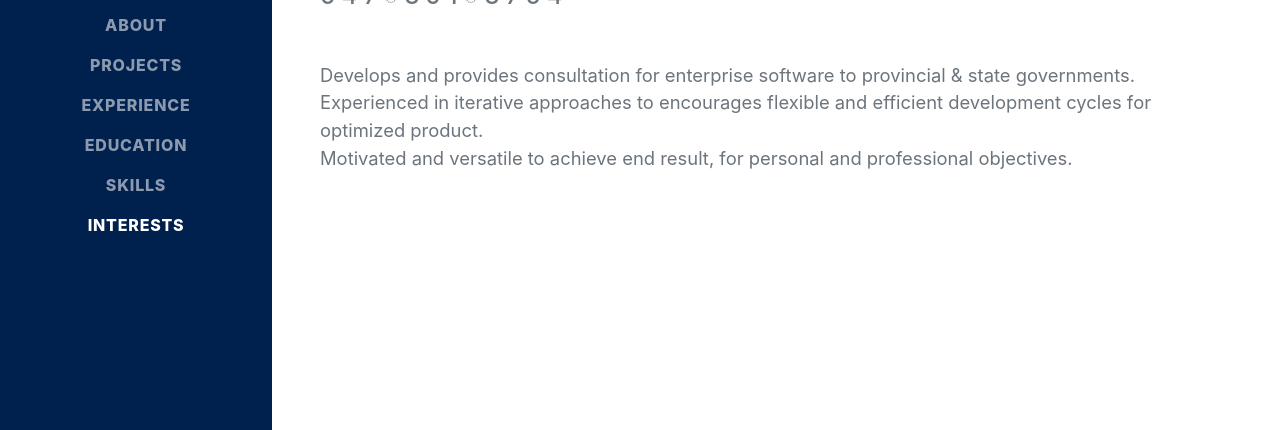
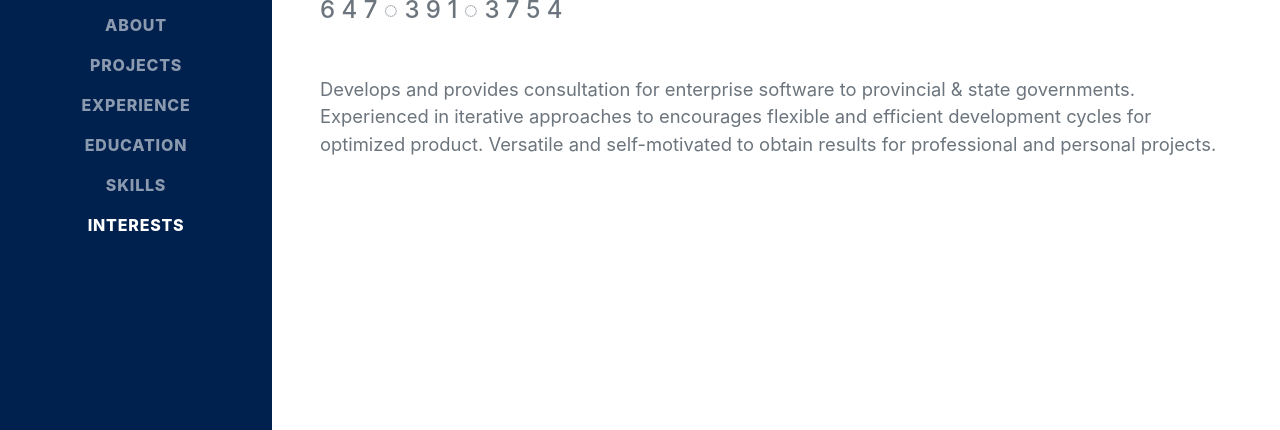
Before and after one commit to rene-ppd/Test_webpage, a plain HTML site: page index.html in a window 1280 px wide. Shown: the part 367-797 px from the top of the page. Drawn offline with nearby package versions, Linux system fonts and the light colour scheme; some icons are missing; a web font is replaced by a local one.

Commit message:
introduction update

```diff
--- a/index.html
+++ b/index.html
@@ -50,9 +50,9 @@
                         6 4 7 ◌ 3 9 1 ◌ 3 7 5 4
                     </div>
                     <p class="lead mb-5">
-                    Develops and provides consultation for enterprise software to provincial & state governments.<br>
-                    Experienced in iterative approaches to encourages flexible and efficient development cycles for optimized product.<br>
-                    Motivated and versatile to achieve end result, for personal and professional objectives.
+                    Develops and provides consultation for enterprise software to provincial & state governments.
+                    Experienced in iterative approaches to encourages flexible and efficient development cycles for optimized product.
+                    Versatile and self-motivated to obtain results for professional and personal projects.
                     </p>
                 </div>
             </section>
```
